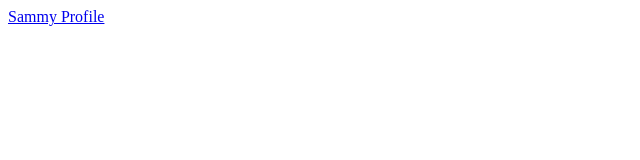
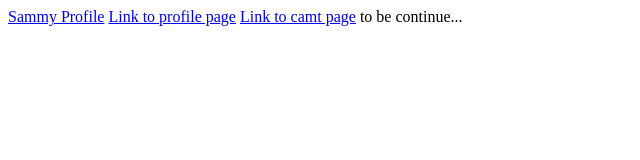
Before and after one commit to yosakiva/Lab03_Q03, a plain HTML site: page index.html in a window 1280 px wide. Shown: the whole page, without its empty margins (0-640 px from the left). Drawn offline with Linux system fonts and the light colour scheme.

Commit message:
released01

```diff
--- a/index.html
+++ b/index.html
@@ -7,5 +7,8 @@
 </head>
 <body>
     <a href="Sammy.html">Sammy Profile</a>
+    <a href="profile.html">Link to profile page</a>
+    <a href="camt.html">Link to camt page</a>
+    to be continue...
 </body>
 </html>
```
